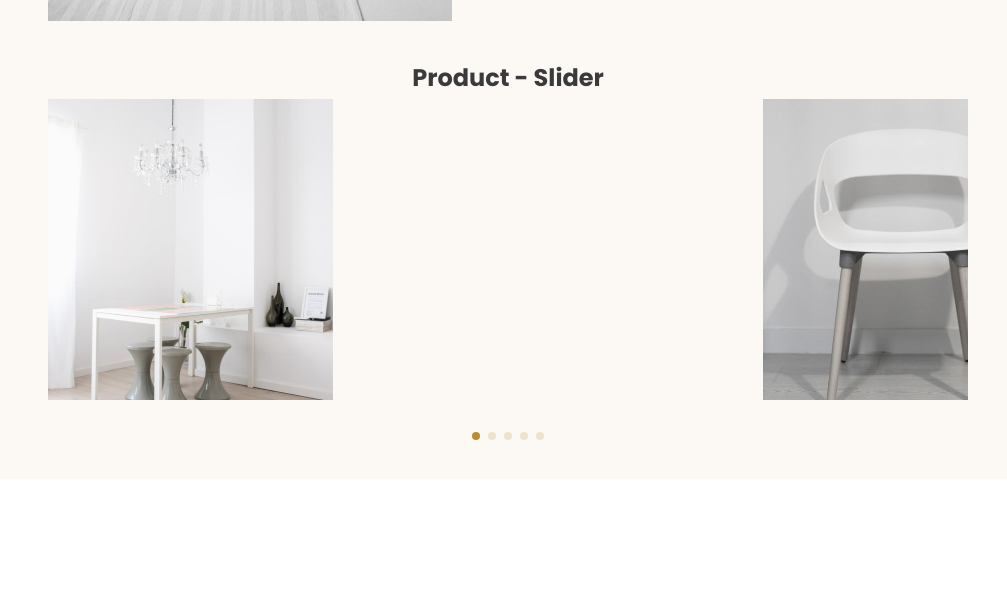
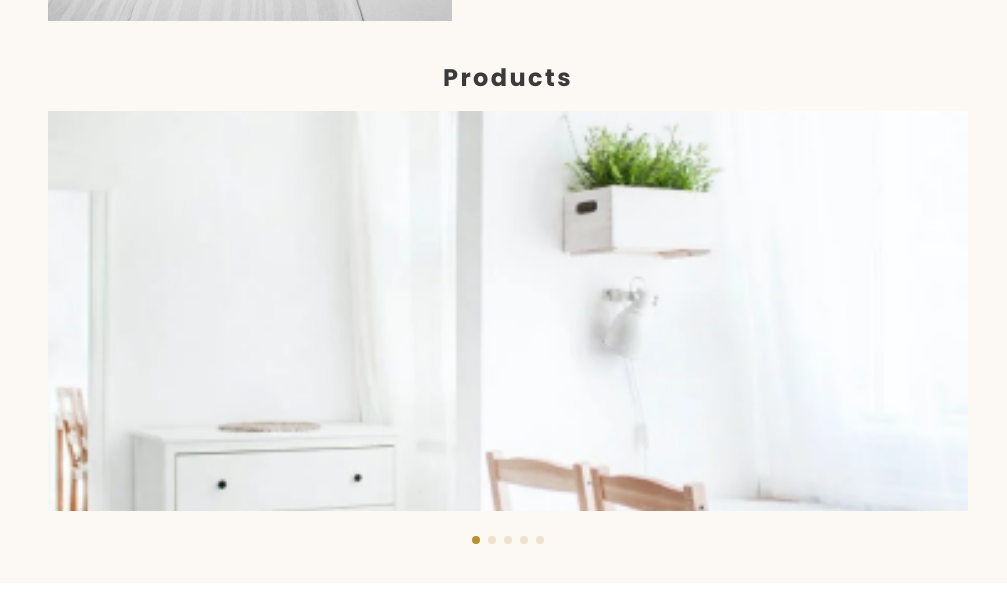
Before and after one commit to iamaswinth/Furniro-responsive, a plain HTML site: page index.html in a window 1280 px wide. Shown: the part 5974-6570 px from the top of the page, without its empty margins (0-1007 px from the left). Drawn offline with nearby package versions, Linux system fonts and the light colour scheme.

Commit message:
Chore: summa

```diff
--- a/assests/css/style.css
+++ b/assests/css/style.css
@@ -451,6 +451,18 @@ button{
     z-index: 1;
   } */
 
+  .img__slider{
+    width: 300px;
+    height:400px;
+  }
+
+  .img__slider img{
+    background-position: center;
+    object-fit: cover;
+    width: 100%;
+    height: 100%;
+  }
+
   .img__content{
     position: absolute;
     left: 5rem;
@@ -479,15 +491,20 @@ button{
   }
 
   .swiper-wrapper{
-    margin-top: -.75rem;
+    /* margin-top: -.75rem; */
     margin-bottom: 3rem;
   }
 
   .new-swipper h1{
     font-size: var(--h2-font-size);
+    letter-spacing: .15rem;
     text-align: center;
     margin-bottom: 1rem;
     color: var(--text-color);
+  }
+
+  .swiper-button{
+    display: none;
   }
 
   /*Class Swiper*/
--- a/assests/js/main.js
+++ b/assests/js/main.js
@@ -32,9 +32,14 @@ document.addEventListener('click', (event) => {
 
 
 let swiper = new Swiper(".new-swipper", {
-    slidesPerView: 1.3,
-    spaceBetween: 10,
+    cssMode: true,
+    navigation: {
+      nextEl: ".swiper-button-next",
+      prevEl: ".swiper-button-prev",
+    },
     pagination: {
-      el: ".swiper-pagination"
+      el: ".swiper-pagination",
     },
+    mousewheel: true,
+    keyboard: true,
   });
--- a/index.html
+++ b/index.html
@@ -239,18 +239,18 @@
 
                     <div class="new__container">
                         <div class="swiper new-swipper">
-                            <h1>Product - Slider</h1>
+                            <h1>Products</h1>
                             <div class="swiper-wrapper">
                                 <div class="img__slider swiper-slide">
-                                    <img src="assests/img/product-img-1.png" alt="">
+                                    <img src="assests/img/slider-img-1.png" alt="">
                                 </div>
 
                                 <div class="img__slider swiper-slide">
-                                    <img src="assests/img/product-img-2.png" alt="">
+                                    <img src="assests/img/slider-img-2.png" alt="">
                                 </div>
 
                                 <div class="img__slider swiper-slide">
-                                    <img src="assests/img/product-img-3.png" alt="">
+                                    <img src="assests/img/Rectangle 36.png" alt="">
                                 </div>
 
                                 <div class="img__slider swiper-slide">
@@ -261,6 +261,8 @@
                                     <img src="assests/img/product-img-5.png" alt="">
                                 </div>
                             </div>
+                            <div class="swiper-button swiper-button-next"></div>
+                            <div class="swiper-button swiper-button-prev"></div>
                             <div class="swiper-pagination"></div>
                         </div>
                     </div>
```
